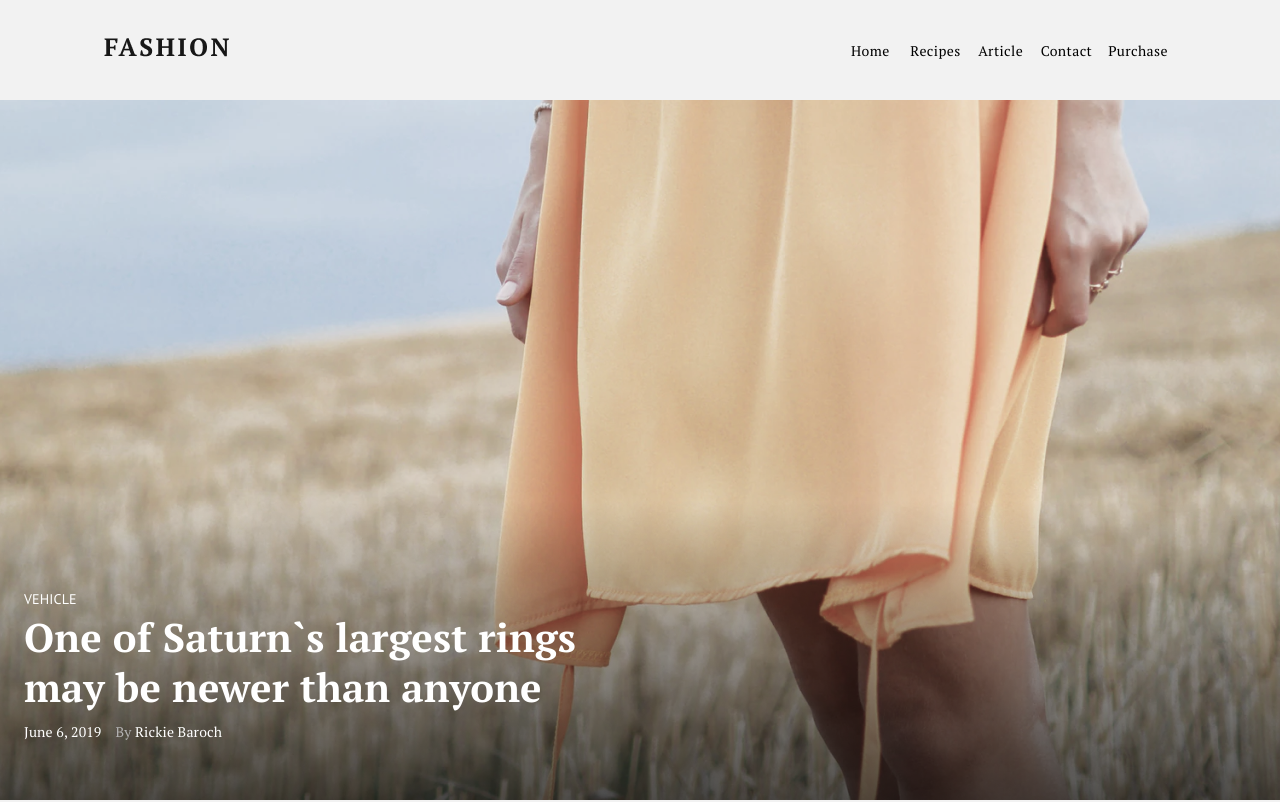
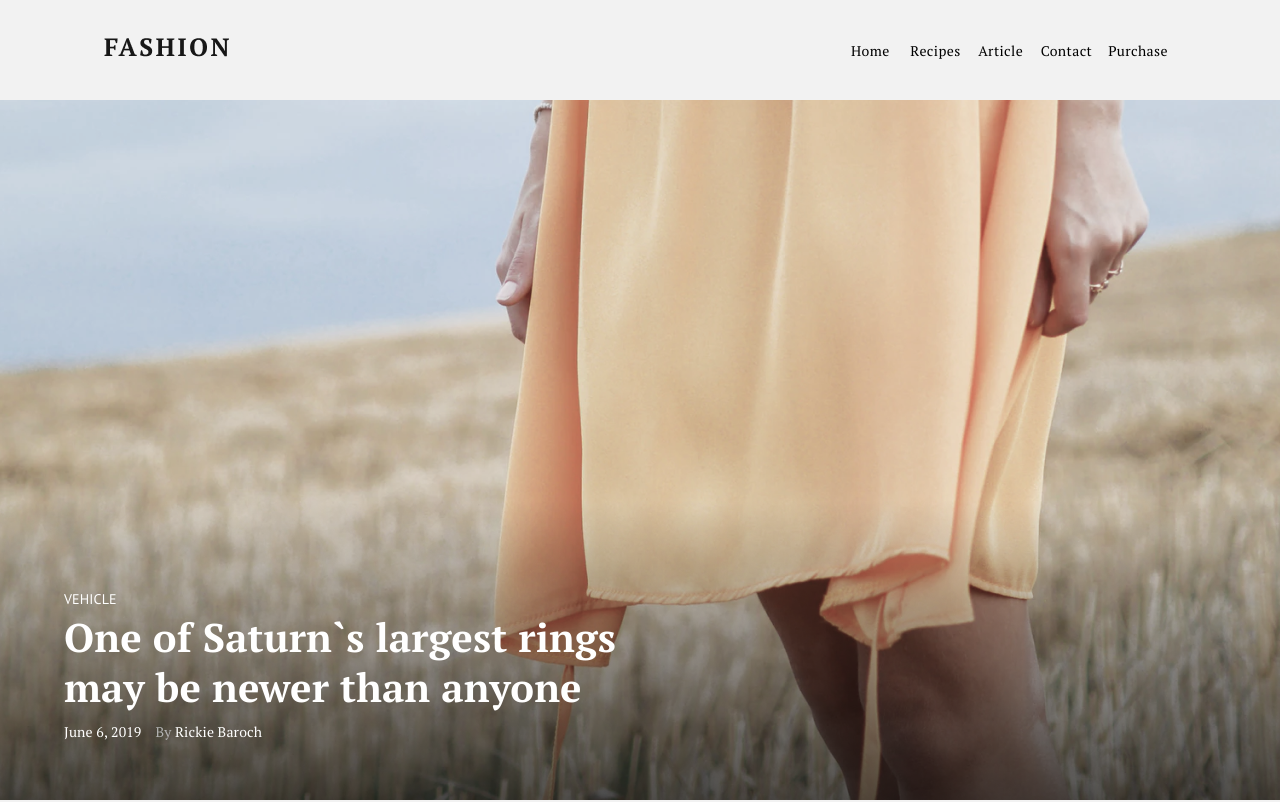
Before and after one commit to KurachBogdan/control-project, a React (Create React App) app: page / in a window 1280 px wide. Shown: the top 802 px of the page. Built offline with nearby package versions, Linux system fonts and the light colour scheme.

Commit message:
fixed the appearance

```diff
--- a/src/components/ArticleList/ArticleList.tsx
+++ b/src/components/ArticleList/ArticleList.tsx
@@ -5,7 +5,7 @@ import articleArray from 'utils/articleArray'
 
 type Props = {}
 
-const  ArticleList = (props: Props) => {
+const ArticleList = (props: Props) => {
     return (
         <Grid container className="article_list">
             {articleArray.map(({ id, category, image }) => (
--- a/src/components/HomeRight/HomeRight.tsx
+++ b/src/components/HomeRight/HomeRight.tsx
@@ -17,7 +17,10 @@ const HomeRight = (props: Props) => {
                 {anotherArticleArray.map(({ id, category, image }) => (
                     <Grid item md={5.7} key={id}>
                         {' '}
-                        <ArticleListItemRight category={category} image={image} />
+                        <ArticleListItemRight
+                            category={category}
+                            image={image}
+                        />
                     </Grid>
                 ))}
             </div>
--- a/src/components/Vehicle/Vehicle.tsx
+++ b/src/components/Vehicle/Vehicle.tsx
@@ -6,7 +6,7 @@ type Props = {}
 const Vehicle = (props: Props) => {
     return (
         <div className="header-container">
-            <Container maxWidth="xl" className="vehicle_container">
+            <Container maxWidth="lg" className="vehicle_container">
                 <div className="vehicle_block">
                     <div className="text">
                         <div className="vehicle">
--- a/src/pages/Home/Home.tsx
+++ b/src/pages/Home/Home.tsx
@@ -12,7 +12,7 @@ const Home = (props: Props) => {
         <>
             <Vehicle />
             <NiceSwiper />
-            <Container maxWidth="xl" className="home_container">
+            <Container maxWidth="lg" className="home_container">
                 <HomeLeft />
                 <HomeRight />
             </Container>
```
